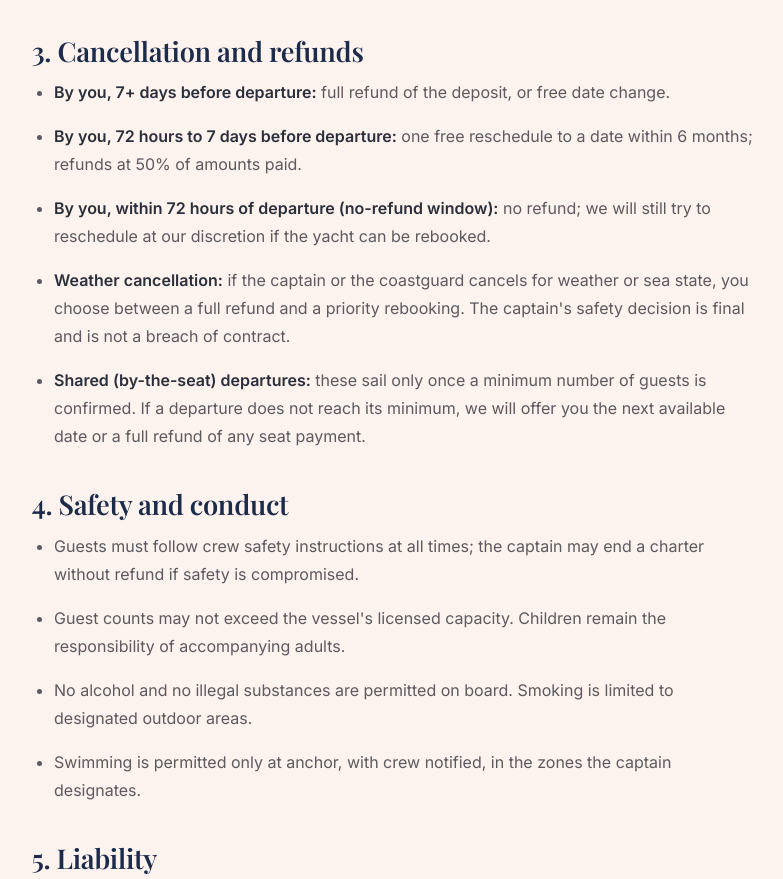
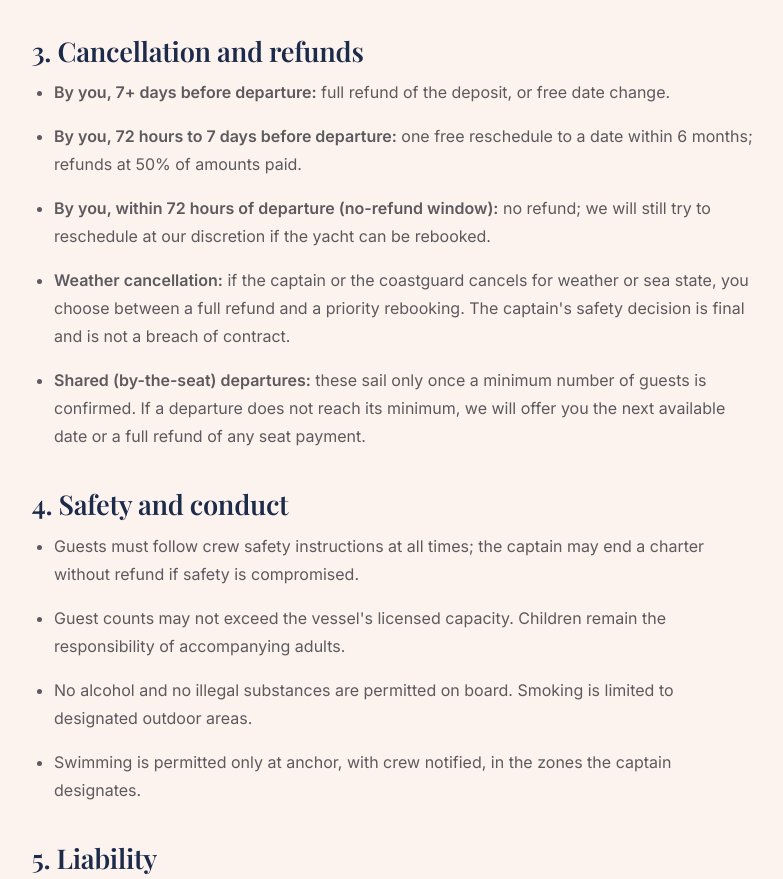
Before and after one commit to issamstories/bonjour-cruise, a website built with Vite: page terms.html in a window 1280 px wide. Shown: the part 1162-2041 px from the top of the page, without its empty margins (245-1028 px from the left). Built offline with nearby package versions, Linux system fonts and the light colour scheme; a web font is replaced by a local one.

Commit message:
revert(css): retirer la regle .prose strong
Elle modifiait l apparence de texte existant (les <strong> des sections 2 et 5
de la politique de confidentialite), hors du perimetre visuel autorise.
Seul .prose h3 reste, il ne style que des elements ajoutes par la section RGPD.

```diff
--- a/src/styles.css
+++ b/src/styles.css
@@ -1490,9 +1490,6 @@ section {
 
 .prose p, .prose li { color: var(--ink-soft); margin-block-end: 1rem; }
 .prose ul, .prose ol { padding-inline-start: 1.4rem; }
-/* Legal copy leans on <strong> to label each clause. Full ink on cream is
-   11:1, so the label reads as a label by weight and contrast, never by hue. */
-.prose strong { color: var(--ink); font-weight: 600; }
 
 /* ---------- Scroll reveal ---------- */
 
```
Also changed, not shown: _private/design-proofs/before-contact-1440.png (added), _private/design-proofs/before-contact-375.png (added), _private/design-proofs/before-cruises-1440.png (added), _private/design-proofs/before-cruises-375.png (added), _private/design-proofs/before-discover-1440.png (added), _private/design-proofs/before-discover-375.png (added), _private/design-proofs/before-index-1440.png (added), _private/design-proofs/before-index-375.png (added), _private/design-proofs/before-privacy-policy-1440.png (added), _private/design-proofs/before-privacy-policy-375.png (added), 1 other file.
